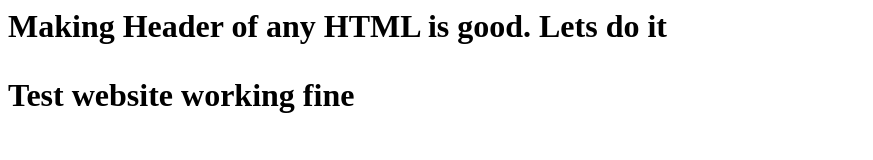
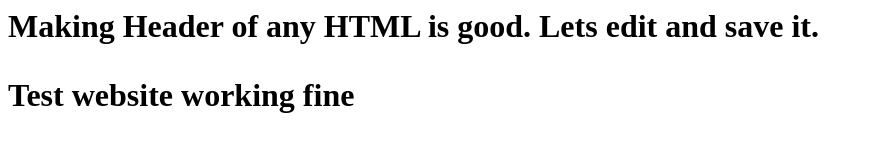
Before and after one commit to anirbanmaity/test_back, a plain HTML site: page index.html in a window 1280 px wide. Shown: the whole page, without its empty margins (0-873 px from the left). Drawn offline with Linux system fonts and the light colour scheme.

Commit message:
Edited some part of Header

```diff
--- a/index.html
+++ b/index.html
@@ -1,5 +1,5 @@
 <html>
 <title> This is Test Website</title>
-<h1> Making Header of any HTML is good. Lets do it </h>
+<h1> Making Header of any HTML is good. Lets edit and save it.</h>
 <p>  Test website working fine </p>
 </html>
```
